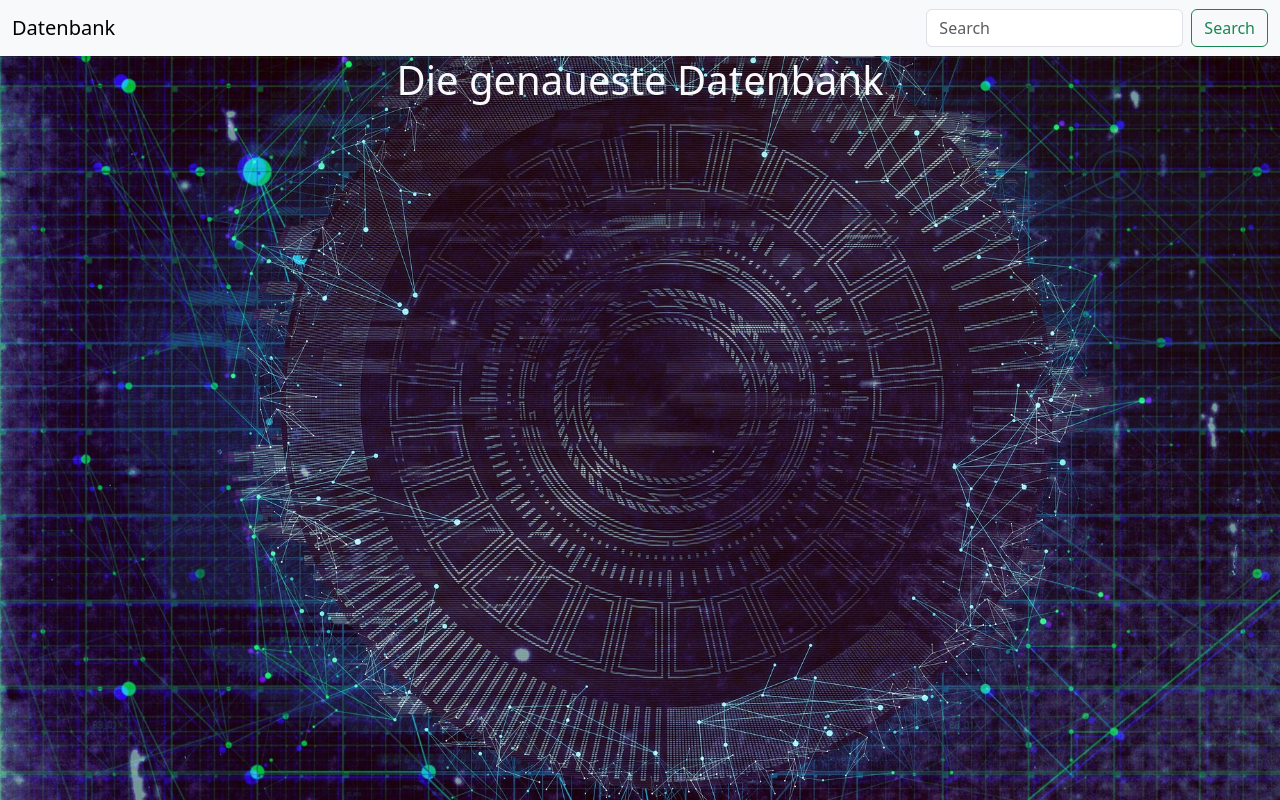
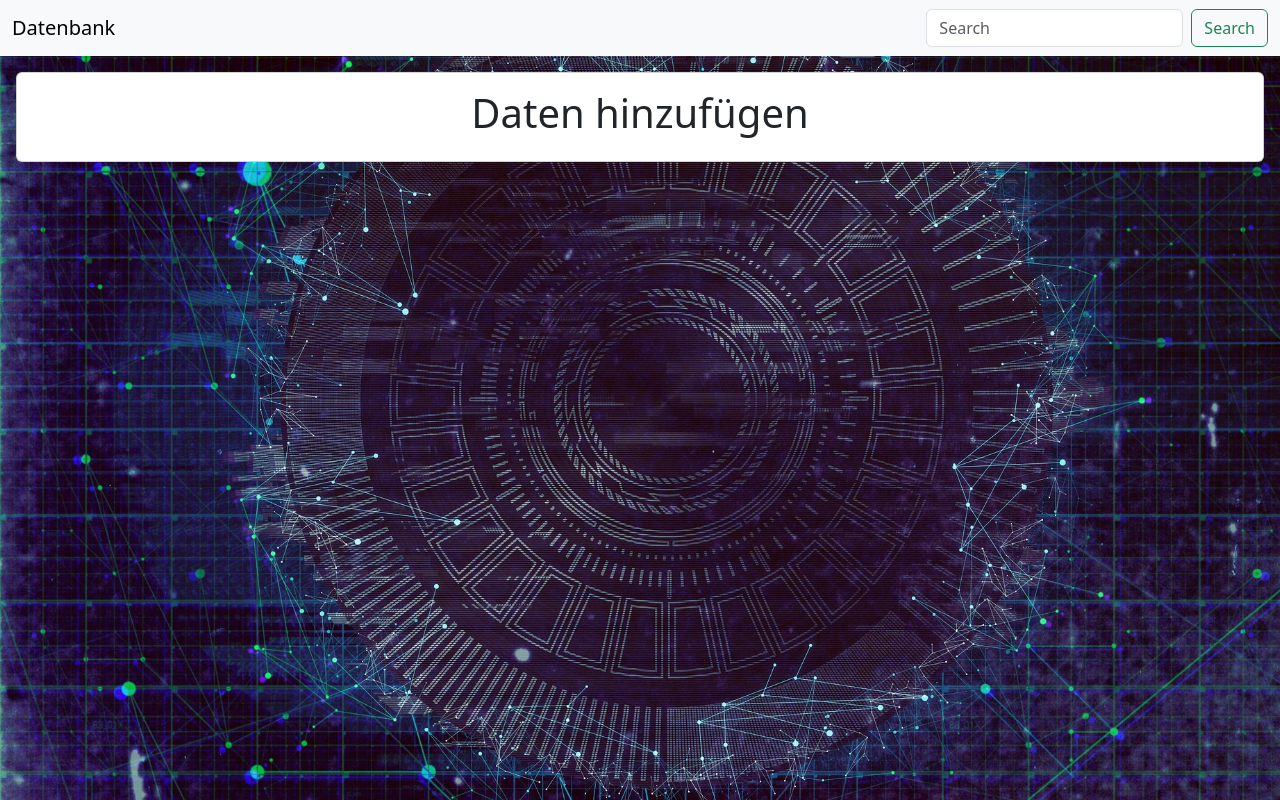
Before and after one commit to haager-ca/UserDatabase, a SvelteKit app: page / in a window 1280 px wide. Built offline with nearby package versions, Linux system fonts and the light colour scheme.

Commit message:
added card and organized Navbar

```diff
--- a/src/app.html
+++ b/src/app.html
@@ -19,7 +19,6 @@
 			<div class="">
 				<Navbar />
 				<div style="display: contents">%sveltekit.body%</div>
-				<h1 class="text-light text-center">Die genaueste Datenbank</h1>
 			</div>
 		</div>
 	</body>
--- a/src/routes/+page.svelte
+++ b/src/routes/+page.svelte
@@ -1,7 +1,19 @@
 <script>
     import 'bootstrap/dist/css/bootstrap.min.css'
-    import Navbar from './navbar.svelte'
 </script>
 
+<nav class="navbar bg-body-tertiary">
+    <div class="container-fluid">
+      <a class="navbar-brand">Datenbank</a>
+      <form class="d-flex" role="search">
+        <input class="form-control me-2" type="search" placeholder="Search" aria-label="Search">
+        <button class="btn btn-outline-success" type="submit">Search</button>
+      </form>
+    </div>
+</nav>
 
-<Navbar />
+<div class="card m-3">
+    <div class="card-body">
+            <h1 class="text-center">Daten hinzufügen</h1>
+    </div>
+</div>
--- a/src/routes/navbar.svelte
+++ /dev/null
@@ -1,9 +0,0 @@
-<nav class="navbar bg-body-tertiary">
-    <div class="container-fluid">
-      <a class="navbar-brand">Datenbank</a>
-      <form class="d-flex" role="search">
-        <input class="form-control me-2" type="search" placeholder="Search" aria-label="Search">
-        <button class="btn btn-outline-success" type="submit">Search</button>
-      </form>
-    </div>
-  </nav>
```
